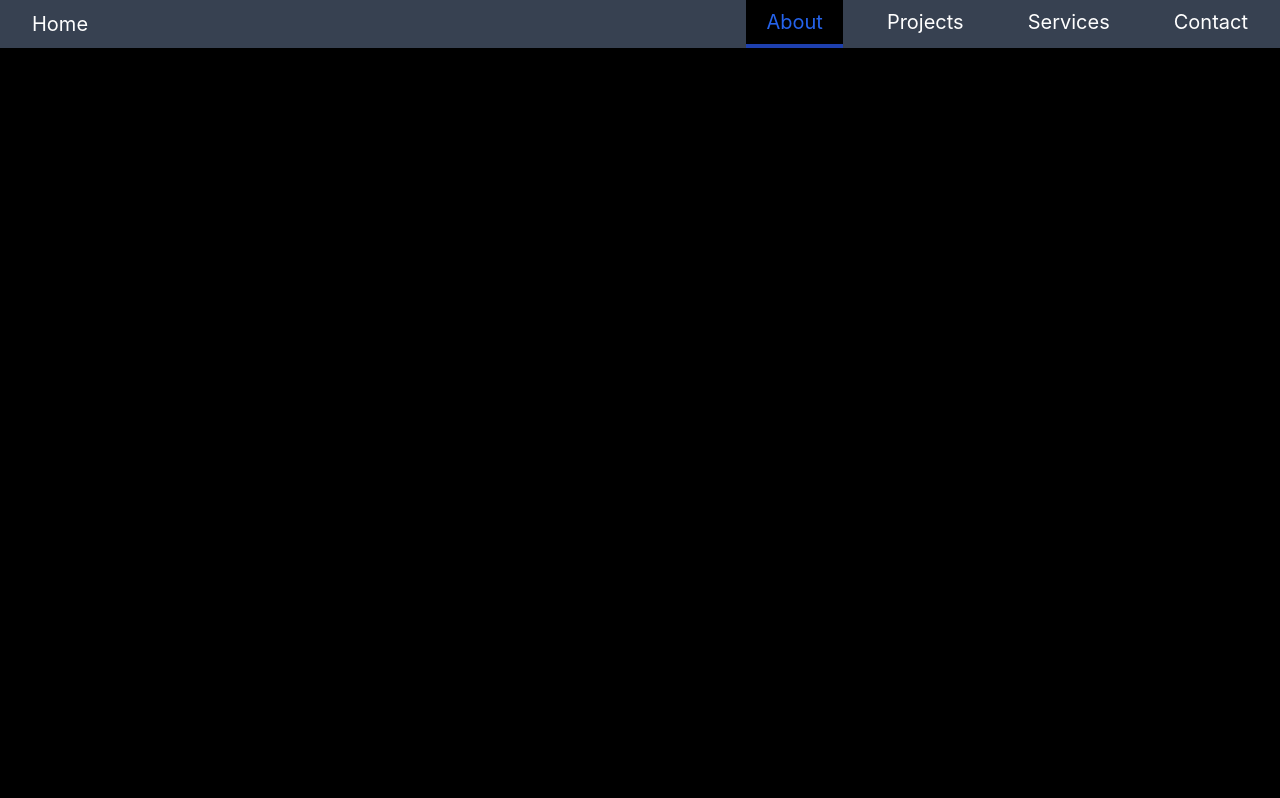
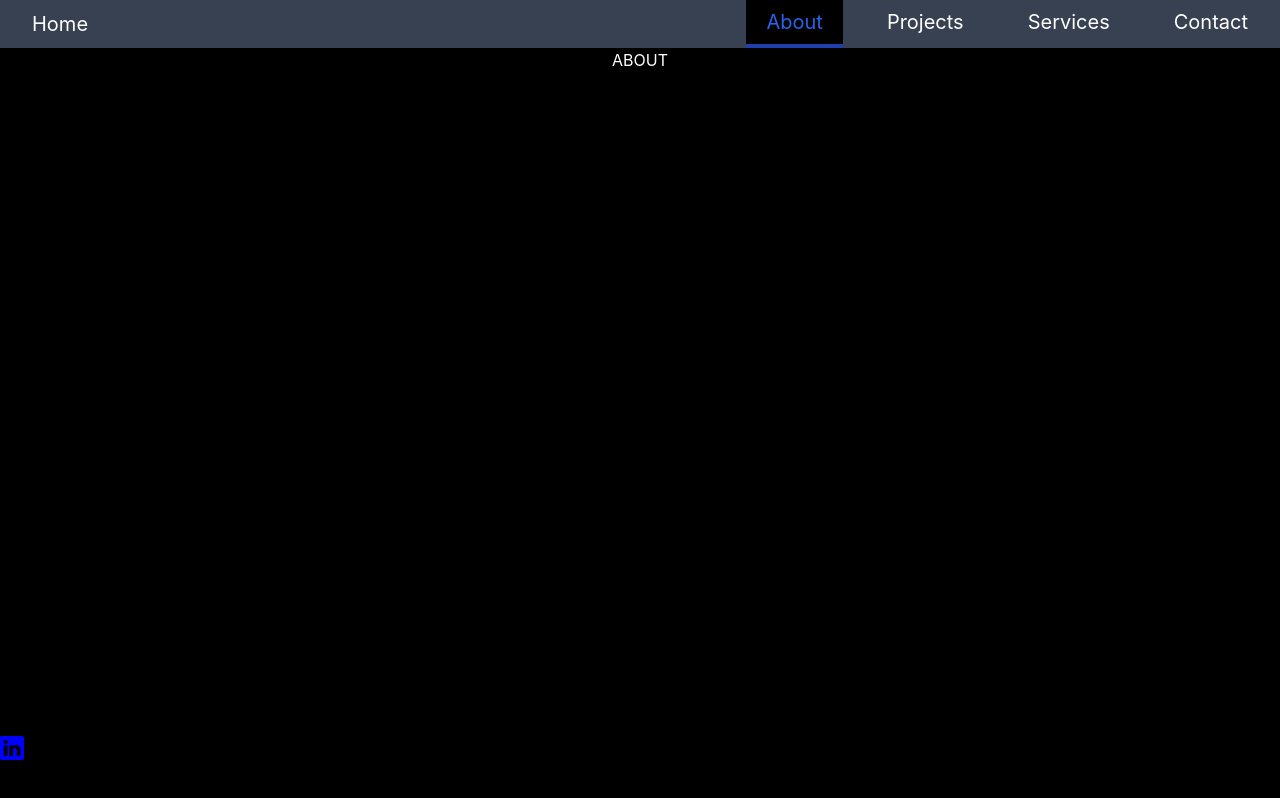
Before and after one commit to SaaDeDD1neHab1b/Digital_Portfolio, a React (Create React App) app: page /About in a window 1280 px wide. Built offline with nearby package versions, Linux system fonts and the light colour scheme.

Commit message:
Adedd Footer and implementing social media anchors

```diff
--- a/src/App.js
+++ b/src/App.js
@@ -6,7 +6,7 @@ import Home from "./Pages/Home"
 import Services from "./Pages/Services"
 import Contact from "./Pages/Contact"
 import { Route, Routes } from "react-router-dom"
-
+import Footer from "./Components/Footer"
 
 function App() {
 
@@ -20,6 +20,7 @@ function App() {
         <Route path="/Services" element={<Services />} />
         <Route path="/Contact" element={<Contact />} />
       </Routes>
+      <Footer/>
     </div>
   );
 }
--- a/src/Components/CSS/styles.css
+++ b/src/Components/CSS/styles.css
@@ -45,3 +45,11 @@ li {
 ul {
   @apply list-none flex
 }
+
+h1 {
+  color: white;
+}
+
+footer {
+  @apply absolute inset-x-0 bottom-0 h-16
+}
--- /dev/null
+++ b/src/Components/Footer.jsx
@@ -0,0 +1,11 @@
+import "./CSS/styles.css"
+import IconLink from "./IconLink";
+
+
+export default function Footer(props) {
+    return (
+        <footer>
+            <IconLink url="https://www.linkedin.com"/>
+        </footer>
+    );
+}
--- /dev/null
+++ b/src/Components/IconLink.jsx
@@ -0,0 +1,17 @@
+import "./CSS/styles.css"
+import { BsLinkedin } from "react-icons/bs";
+import { IconContext } from "react-icons";
+
+
+export default function IconLink(props) {
+    return (
+        <a href={props.url}>
+            <IconContext.Provider value={{ color: "Blue", size:"1.5em"}}>
+                <div >
+                    <BsLinkedin />
+                </div>
+            </IconContext.Provider>;
+        </a>
+
+    );
+}
```
Also changed, not shown: 1 other file (tests, documents, lock files or other folders).
